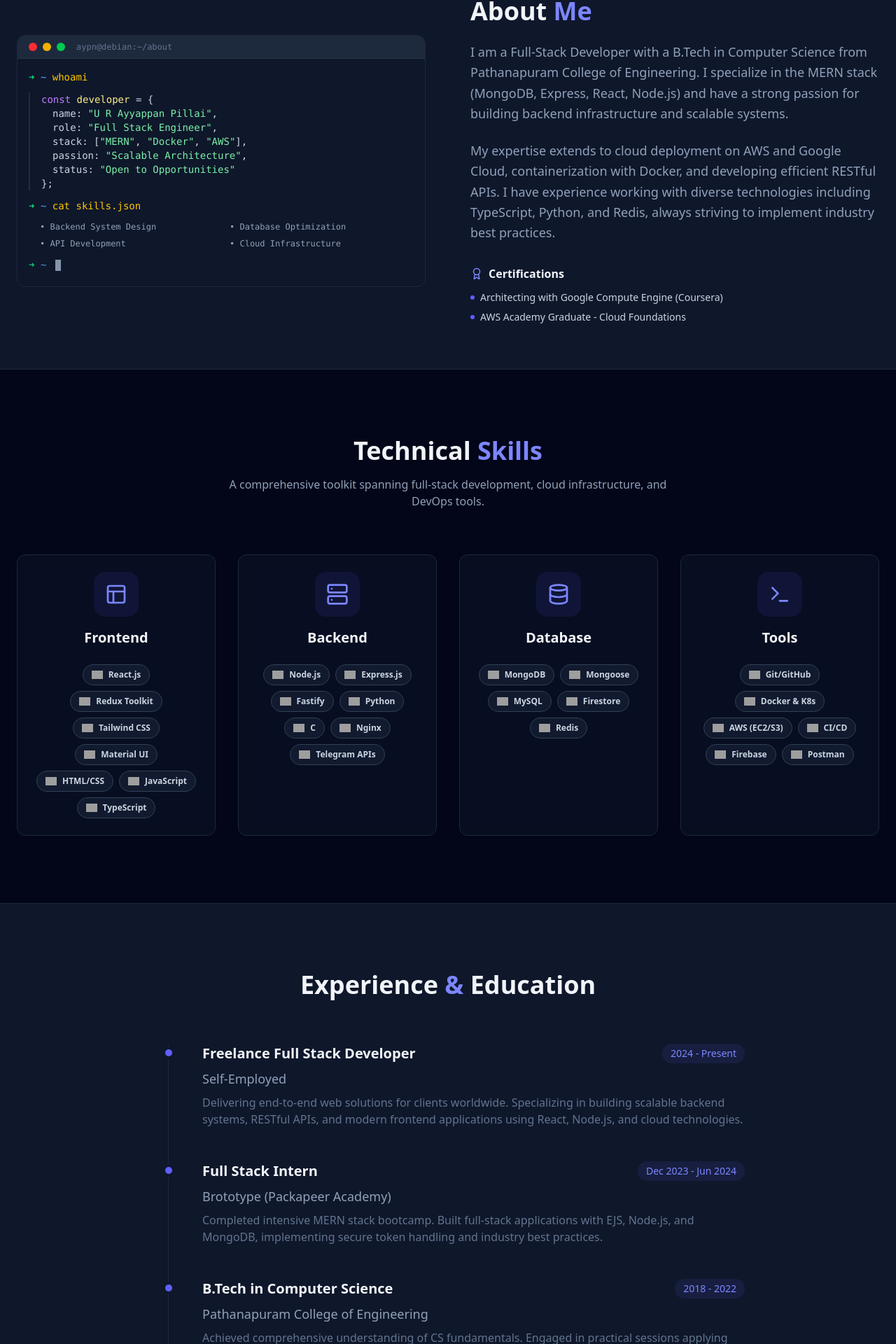
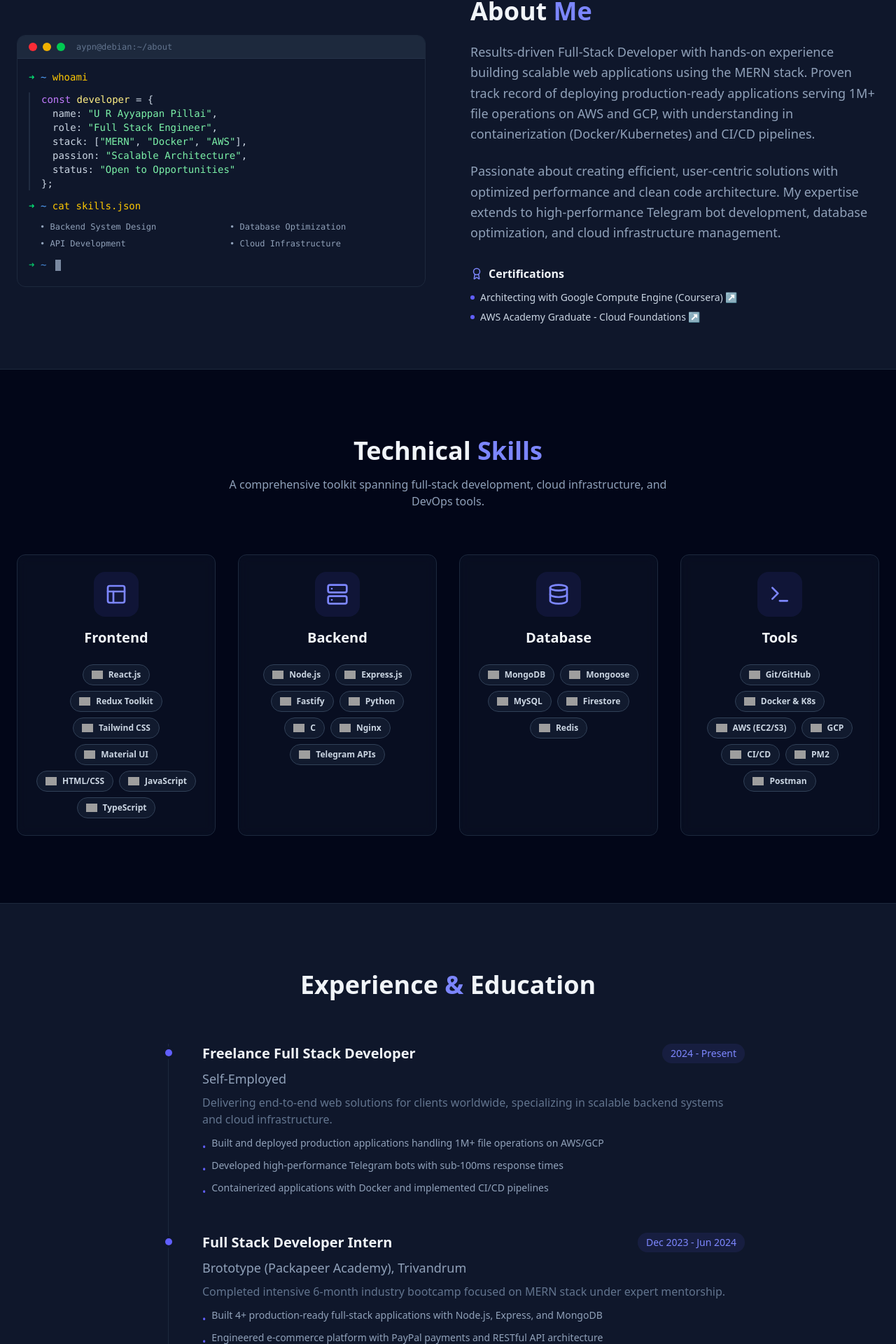
Before and after one commit to xqube/aypn, a React (Vite) app: page / in a window 1280 px wide. Shown: the part 869-2789 px from the top of the page at 70% size. Built offline with nearby package versions, Linux system fonts and the light colour scheme; grey boxes are pictures that could not be loaded.

Commit message:
feat: refresh portfolio content with detailed project and about sections, add resume source, and implement loading screen.

```diff
--- a/index.html
+++ b/index.html
@@ -4,8 +4,23 @@
     <meta charset="UTF-8" />
     <link rel="icon" type="image/svg+xml" href="/vite.svg" />
     <meta name="viewport" content="width=device-width, initial-scale=1.0" />
-    <title>U R Ayyappan Pillai | Full-Stack Developer</title>
-    <meta name="description" content="Full-Stack Developer specializing in Node.js, React, and Scalable Cloud Solutions.">
+    <title>U R Ayyappan Pillai | Full-Stack Developer | MERN Stack & Cloud</title>
+    <meta name="description" content="Results-driven Full-Stack Developer with MERN stack expertise. Deployed production applications handling 1M+ file operations on AWS/GCP. Specializing in Docker, Kubernetes, and CI/CD pipelines.">
+    <meta name="keywords" content="Full Stack Developer, MERN Stack, Node.js, React, MongoDB, AWS, GCP, Docker, Kubernetes, TypeScript, Backend Developer, Web Developer">
+    <meta name="author" content="U R Ayyappan Pillai">
+
+    <!-- Open Graph / LinkedIn -->
+    <meta property="og:type" content="website">
+    <meta property="og:url" content="https://aypn.me/">
+    <meta property="og:title" content="U R Ayyappan Pillai | Full-Stack Developer">
+    <meta property="og:description" content="Results-driven Full-Stack Developer. Deployed apps serving 1M+ file operations on AWS/GCP with Docker & Kubernetes.">
+    <meta property="og:image" content="https://aypn.me/og-image.png">
+
+    <!-- Twitter -->
+    <meta property="twitter:card" content="summary_large_image">
+    <meta property="twitter:url" content="https://aypn.me/">
+    <meta property="twitter:title" content="U R Ayyappan Pillai | Full-Stack Developer">
+    <meta property="twitter:description" content="Results-driven Full-Stack Developer. Deployed apps serving 1M+ file operations on AWS/GCP with Docker & Kubernetes.">
   </head>
   <body>
     <div id="root"></div>
--- a/src/App.tsx
+++ b/src/App.tsx
@@ -1,8 +1,8 @@
-import { lazy, Suspense } from 'react';
-import { motion, useScroll, useSpring } from 'framer-motion';
+import { lazy, Suspense, useState, useEffect } from 'react';
+import { motion, useScroll, useSpring, AnimatePresence } from 'framer-motion';
 
 // Components
-import { Navbar, Footer } from './components/layout';
+import { Navbar, Footer, LoadingScreen } from './components/layout';
 import { Hero } from './components/sections'; // Hero stays eager for LCP
 
 // Lazy loaded sections - code split into separate chunks
@@ -24,6 +24,7 @@ import { useTheme } from './hooks/useTheme';
 import { useScrollSpy } from './hooks/useScrollSpy';
 
 const App = () => {
+    const [isLoading, setIsLoading] = useState(true);
     const { isDarkMode, toggleTheme, themeOrigin } = useTheme();
     const activeSection = useScrollSpy();
 
@@ -34,8 +35,19 @@ const App = () => {
         restDelta: 0.001
     });
 
+    useEffect(() => {
+        // Show loading screen for smooth initial experience
+        const timer = setTimeout(() => setIsLoading(false), 1500);
+        return () => clearTimeout(timer);
+    }, []);
+
     return (
         <div className={isDarkMode ? 'dark' : ''}>
+            {/* Loading Screen */}
+            <AnimatePresence>
+                {isLoading && <LoadingScreen />}
+            </AnimatePresence>
+
             {/* Background Layers for Circular Reveal */}
             <div className="fixed inset-0 z-[-1] pointer-events-none overflow-hidden">
                 {/* Base layer - Dark background (bottom) */}
--- a/src/components/layout/Footer.tsx
+++ b/src/components/layout/Footer.tsx
@@ -8,7 +8,8 @@ export const Footer = () => (
                 <a href="#contact" className="hover:text-indigo-600 dark:hover:text-indigo-400 transition-colors">Contact</a>
             </div>
             <p className="text-slate-500 text-sm">
-                &copy; {new Date().getFullYear()} Ayyappan Pillai. Built with <span className="text-indigo-600 dark:text-indigo-400">React</span> & <span className="text-indigo-600 dark:text-indigo-400">Tailwind</span>.
+                &copy; {new Date().getFullYear()} Ayyappan Pillai.
+                {/* Built with <span className="text-indigo-600 dark:text-indigo-400">React</span> & <span className="text-indigo-600 dark:text-indigo-400">Tailwind</span>. */}
             </p>
         </div>
     </footer>
--- a/src/components/layout/index.ts
+++ b/src/components/layout/index.ts
@@ -1,2 +1,3 @@
 export { Navbar } from './Navbar';
 export { Footer } from './Footer';
+export { LoadingScreen } from './LoadingScreen';
--- a/src/components/sections/About.tsx
+++ b/src/components/sections/About.tsx
@@ -2,7 +2,6 @@ import { useRef } from 'react';
 import { motion, useInView } from 'framer-motion';
 import { Award } from 'lucide-react';
 import { fadeInUp, staggerContainer } from '../../lib/animations';
-import { CERTIFICATIONS } from '../../data';
 
 export const About = () => {
     const ref = useRef<HTMLDivElement>(null);
@@ -66,10 +65,10 @@ export const About = () => {
                             About <span className="text-indigo-600 dark:text-indigo-400">Me</span>
                         </motion.h2>
                         <motion.p variants={fadeInUp} className="text-slate-600 dark:text-slate-400 leading-relaxed text-lg">
-                            I am a Full-Stack Developer with a B.Tech in Computer Science from Pathanapuram College of Engineering. I specialize in the MERN stack (MongoDB, Express, React, Node.js) and have a strong passion for building backend infrastructure and scalable systems.
+                            Results-driven Full-Stack Developer with hands-on experience building scalable web applications using the MERN stack. Proven track record of deploying production-ready applications serving 1M+ file operations on AWS and GCP, with understanding in containerization (Docker/Kubernetes) and CI/CD pipelines.
                         </motion.p>
                         <motion.p variants={fadeInUp} className="text-slate-600 dark:text-slate-400 leading-relaxed text-lg">
-                            My expertise extends to cloud deployment on AWS and Google Cloud, containerization with Docker, and developing efficient RESTful APIs. I have experience working with diverse technologies including TypeScript, Python, and Redis, always striving to implement industry best practices.
+                            Passionate about creating efficient, user-centric solutions with optimized performance and clean code architecture. My expertise extends to high-performance Telegram bot development, database optimization, and cloud infrastructure management.
                         </motion.p>
 
                         <motion.div variants={fadeInUp} className="space-y-3 pt-2">
@@ -77,12 +76,18 @@ export const About = () => {
                                 <Award size={18} className="text-indigo-600 dark:text-indigo-400" /> Certifications
                             </h3>
                             <ul className="space-y-2">
-                                {CERTIFICATIONS.map((cert) => (
-                                    <li key={cert} className="flex items-center space-x-2 text-slate-600 dark:text-slate-300">
-                                        <div className="w-1.5 h-1.5 rounded-full bg-indigo-500" />
-                                        <span className="text-sm font-medium">{cert}</span>
-                                    </li>
-                                ))}
+                                <li className="flex items-center space-x-2 text-slate-600 dark:text-slate-300">
+                                    <div className="w-1.5 h-1.5 rounded-full bg-indigo-500" />
+                                    <a href="https://www.coursera.org/account/accomplishments/specialization/YUBHHDKCMXZ9" target="_blank" rel="noreferrer" className="text-sm font-medium hover:text-indigo-600 dark:hover:text-indigo-400 transition-colors">
+                                        Architecting with Google Compute Engine (Coursera) ↗
+                                    </a>
+                                </li>
+                                <li className="flex items-center space-x-2 text-slate-600 dark:text-slate-300">
+                                    <div className="w-1.5 h-1.5 rounded-full bg-indigo-500" />
+                                    <a href="https://www.credly.com/badges/0d8c9053-a9fa-464c-aee9-2270ce909e26" target="_blank" rel="noreferrer" className="text-sm font-medium hover:text-indigo-600 dark:hover:text-indigo-400 transition-colors">
+                                        AWS Academy Graduate - Cloud Foundations ↗
+                                    </a>
+                                </li>
                             </ul>
                         </motion.div>
                     </div>
--- a/src/components/sections/Experience.tsx
+++ b/src/components/sections/Experience.tsx
@@ -24,7 +24,17 @@ export const Experience = () => {
                                 <span className="text-sm font-medium text-indigo-600 dark:text-indigo-400 bg-indigo-50 dark:bg-indigo-500/10 px-3 py-1 rounded-full w-fit mt-2 sm:mt-0">{exp.year}</span>
                             </div>
                             <div className="text-lg text-slate-700 dark:text-slate-400 font-medium mb-2">{exp.company}</div>
-                            <p className="text-slate-600 dark:text-slate-500">{exp.description}</p>
+                            <p className="text-slate-600 dark:text-slate-500 mb-3">{exp.description}</p>
+                            {exp.highlights && exp.highlights.length > 0 && (
+                                <ul className="space-y-1.5">
+                                    {exp.highlights.map((highlight, i) => (
+                                        <li key={i} className="flex items-start gap-2 text-sm text-slate-600 dark:text-slate-400">
+                                            <span className="text-indigo-500 mt-1.5">•</span>
+                                            <span>{highlight}</span>
+                                        </li>
+                                    ))}
+                                </ul>
+                            )}
                         </motion.div>
                     ))}
                 </div>
--- a/src/components/sections/Hero.tsx
+++ b/src/components/sections/Hero.tsx
@@ -50,7 +50,7 @@ export const Hero = () => {
                     </motion.h1>
 
                     <motion.p variants={fadeInUp} className="text-lg text-slate-600 dark:text-slate-400 max-w-lg leading-relaxed font-medium">
-                        Full-Stack Developer specializing in Node.js, React, and Scalable Cloud Solutions. Architecting robust infrastructure and high-performance applications.
+                        Results-driven Full-Stack Developer with hands-on experience in the MERN stack. Deployed production applications serving <span className="text-indigo-600 dark:text-indigo-400 font-semibold">1M+ file operations</span> on AWS/GCP with Docker, Kubernetes, and CI/CD pipelines.
                     </motion.p>
 
                     <motion.div variants={fadeInUp} className="flex flex-wrap gap-4 pt-4">
--- a/src/data/experience.ts
+++ b/src/data/experience.ts
@@ -3,6 +3,7 @@ export interface Experience {
     role: string;
     company: string;
     description: string;
+    highlights?: string[];
 }
 
 export const EXPERIENCE: Experience[] = [
@@ -10,19 +11,34 @@ export const EXPERIENCE: Experience[] = [
         year: "2024 - Present",
         role: "Freelance Full Stack Developer",
         company: "Self-Employed",
-        description: "Delivering end-to-end web solutions for clients worldwide. Specializing in building scalable backend systems, RESTful APIs, and modern frontend applications using React, Node.js, and cloud technologies."
+        description: "Delivering end-to-end web solutions for clients worldwide, specializing in scalable backend systems and cloud infrastructure.",
+        highlights: [
+            "Built and deployed production applications handling 1M+ file operations on AWS/GCP",
+            "Developed high-performance Telegram bots with sub-100ms response times",
+            "Containerized applications with Docker and implemented CI/CD pipelines"
+        ]
     },
     {
         year: "Dec 2023 - Jun 2024",
-        role: "Full Stack Intern",
-        company: "Brototype (Packapeer Academy)",
-        description: "Completed intensive MERN stack bootcamp. Built full-stack applications with EJS, Node.js, and MongoDB, implementing secure token handling and industry best practices."
+        role: "Full Stack Developer Intern",
+        company: "Brototype (Packapeer Academy), Trivandrum",
+        description: "Completed intensive 6-month industry bootcamp focused on MERN stack under expert mentorship.",
+        highlights: [
+            "Built 4+ production-ready full-stack applications with Node.js, Express, and MongoDB",
+            "Engineered e-commerce platform with PayPal payments and RESTful API architecture",
+            "Implemented JWT token management, input sanitization, and rate limiting",
+            "Collaborated in Agile environment with daily standups and code reviews"
+        ]
     },
     {
         year: "2018 - 2022",
         role: "B.Tech in Computer Science",
-        company: "Pathanapuram College of Engineering",
-        description: "Achieved comprehensive understanding of CS fundamentals. Engaged in practical sessions applying theoretical knowledge to real-world problems."
+        company: "Pathanapuram College of Engineering, Kerala",
+        description: "Core coursework in Data Structures, Algorithms, Database Management, and Computer Networks.",
+        highlights: [
+            "Developed academic projects applying theoretical concepts to real-world solutions",
+            "Gained comprehensive understanding of OS, networking, and software engineering"
+        ]
     }
 ];
 
--- a/src/data/projects.ts
+++ b/src/data/projects.ts
@@ -12,41 +12,41 @@ export interface Project {
 export const PROJECTS: Project[] = [
     {
         id: 1,
-        title: "ORCUBE - Rental Platform",
-        description: "A scalable property rental web application enabling secure user/admin authentication and property management.",
+        title: "ORCUBE - Property Rental Platform",
+        description: "Scalable property rental web app with secure JWT/OTP authentication, Stripe payments, and AWS S3 image storage. Deployed via Docker on VPS with Nginx reverse proxy and UFW firewall.",
         image: "./images/space.png",
-        tech: ["React", "Node.js", "MongoDB", "Redux", "Stripe", "Docker"],
-        features: ["JWT Auth & Firebase", "Stripe Payments", "Mapbox Integration", "Dockerized Deployment"],
+        tech: ["React", "Node.js", "MongoDB", "Redux", "Stripe", "AWS S3", "Docker"],
+        features: ["JWT/OTP Auth", "Stripe Payments", "Mapbox/Google Maps", "Nodemailer Emails", "Dockerized Deployment"],
         github: "https://github.com/xqube/orcube",
         live: "#"
     },
     {
         id: 2,
-        title: "Auto-Filter Bot Platform",
-        description: "A centralized multi-bot management system with dynamic webhook routing and isolated database environments.",
+        title: "Telegram Bot Creator Platform",
+        description: "Centralized multi-bot management system with dynamic webhook routing, isolated MongoDB databases per bot, and high-performance task queues. Zero-downtime deployments via GitHub Actions CI/CD.",
         image: "./images/telegram-bot.png",
-        tech: ["TypeScript", "Node.js", "Fastify", "MongoDB", "Docker"],
-        features: ["Multi-bot Management", "Dynamic Webhooks", "Task Queues", "CI/CD Pipelines"],
+        tech: ["TypeScript", "Node.js", "Fastify", "grammY", "MongoDB", "Docker"],
+        features: ["Multi-bot Management", "Dynamic Webhooks", "Task Queues", "GitHub Actions CI/CD", "Zero-Downtime Deploys"],
         github: "https://github.com/xqube/autofilter-bot-creator",
         live: "#"
     },
     {
         id: 3,
         title: "TG File Indexing Bot",
-        description: "High-performance Telegram bot for indexing and retrieving over 1M+ files with advanced search capabilities.",
+        description: "High-performance Telegram bot for indexing and retrieving 1M+ files with sub-100ms search response times. Optimized MongoDB text indexing with efficient query pagination and caching.",
         image: "./images/telegram-file-index.png",
-        tech: ["Node.js", "grammY", "MongoDB", "Docker"],
-        features: ["1M+ File Indexing", "Text Search", "High-speed Retrieval", "VPS Hosting"],
+        tech: ["Node.js", "grammY", "MongoDB", "Docker", "Hetzner VPS"],
+        features: ["1M+ File Indexing", "Sub-100ms Search", "99.9% Uptime", "Query Pagination", "Caching Strategies"],
         github: "https://github.com/xqube/TelegramIndexbot",
         live: "#"
     },
     {
         id: 4,
         title: "AnimusDigital - E-Commerce",
-        description: "Full-featured e-commerce web application with user/admin authentication, payment integrations, and comprehensive order management.",
+        description: "Full-featured e-commerce platform with user/admin dashboards, PayPal payments, Twilio OTP verification, and sales analytics. Deployed on AWS EC2 with Nginx, SSL certificates, and automated backups.",
         image: "./images/ecommerce.png",
-        tech: ["Node.js", "Express", "MongoDB", "EJS", "AWS EC2", "NGINX"],
-        features: ["OTP Auth", "PayPal & Twilio", "Cart & Wishlist", "Admin Dashboard"],
+        tech: ["Node.js", "Express", "MongoDB", "EJS", "AWS EC2", "Nginx"],
+        features: ["PayPal & Twilio", "Sales Analytics", "Admin Dashboard", "SSL & Auto Backups", "Cart & Wishlist"],
         github: "https://github.com/xqube/animusdigital",
         live: "#"
     }
--- a/src/data/skills.ts
+++ b/src/data/skills.ts
@@ -35,8 +35,9 @@ export const SKILLS: SkillCategories = {
         { name: 'Git/GitHub', icon: 'https://cdn.jsdelivr.net/gh/devicons/devicon/icons/github/github-original.svg' },
         { name: 'Docker & K8s', icon: 'https://cdn.jsdelivr.net/gh/devicons/devicon/icons/docker/docker-original.svg' },
         { name: 'AWS (EC2/S3)', icon: 'https://cdn.jsdelivr.net/gh/devicons/devicon@latest/icons/amazonwebservices/amazonwebservices-original-wordmark.svg' },
+        { name: 'GCP', icon: 'https://cdn.jsdelivr.net/gh/devicons/devicon/icons/googlecloud/googlecloud-original.svg' },
         { name: 'CI/CD', icon: 'https://cdn.jsdelivr.net/gh/devicons/devicon/icons/githubactions/githubactions-original.svg' },
-        { name: 'Firebase', icon: 'https://cdn.jsdelivr.net/gh/devicons/devicon/icons/firebase/firebase-plain.svg' },
+        { name: 'PM2', icon: 'https://cdn.jsdelivr.net/gh/devicons/devicon/icons/nodejs/nodejs-original.svg' },
         { name: 'Postman', icon: 'https://cdn.jsdelivr.net/gh/devicons/devicon@latest/icons/postman/postman-original.svg' }
     ]
 };
```
Also changed, not shown: src/components/layout/LoadingScreen.tsx (added, +86 -0 lines), 2 other files (tests, documents, lock files or other folders).
